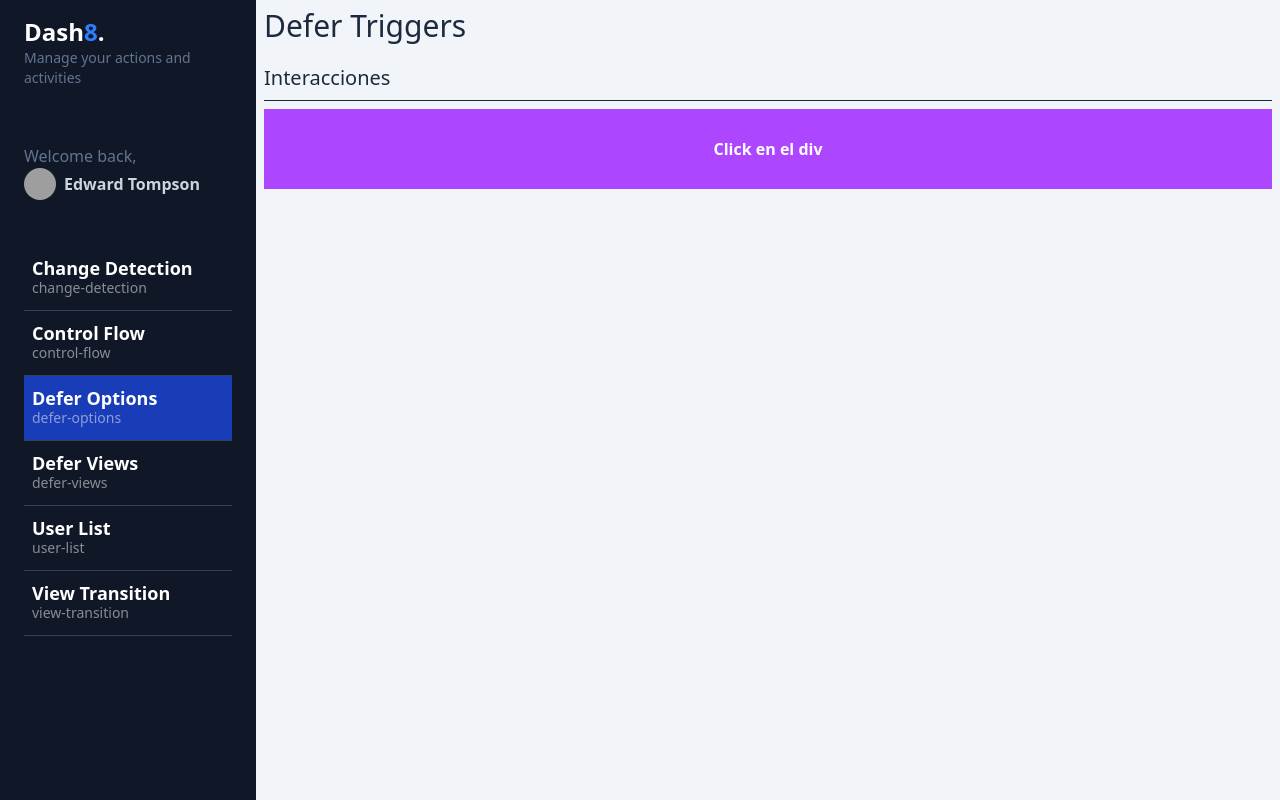
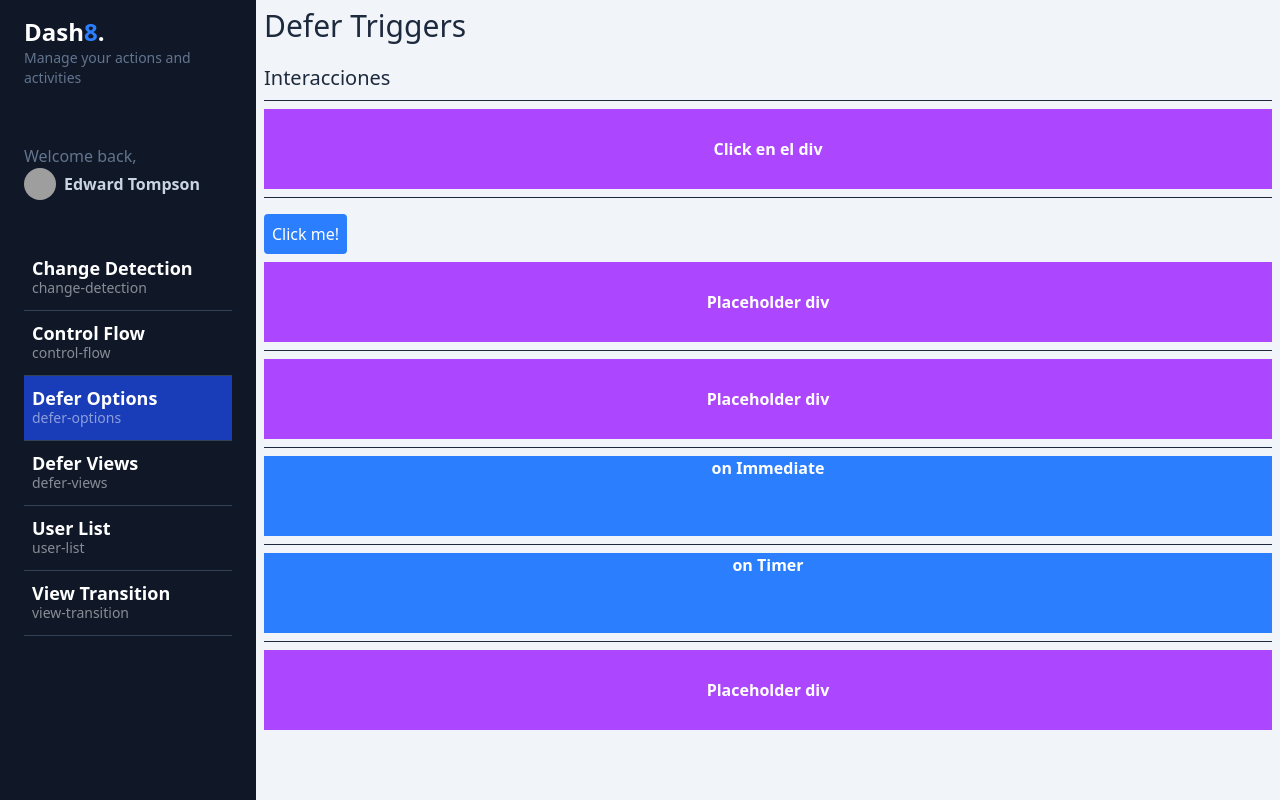
Before and after one commit to Ivanlopez-dev/angular-dashboard, an Angular app: page /dashboard/defer-options in a window 1280 px wide. Built offline with nearby package versions, Linux system fonts and the light colour scheme; grey boxes are pictures that could not be loaded.

Commit message:
add: ✨ defer triggers - interactions part 2

```diff
--- a/src/app/dashboard/pages/defer-options/defer-options.component.html
+++ b/src/app/dashboard/pages/defer-options/defer-options.component.html
@@ -6,7 +6,7 @@
 
   @defer (on interaction) {
   <app-heavy-loaders-fast cssClass="bg-blue-500 h-20">
-    <span class="flex justify-center items-center text-white font-bold">On Interaction</span>
+    <span class="flex justify-center items-center text-white font-bold">on Interaction</span>
   </app-heavy-loaders-fast>
 
   } @placeholder {
@@ -17,3 +17,87 @@
   </div>
   }
 </section>
+
+<section>
+  <hr class="my-2" />
+
+  <button
+    #btnInteraction
+    class="p-2 bg-blue-500 hover:bg-blue-700 transition-all rounded text-white my-2 cursor-pointer"
+  >
+    Click me!
+  </button>
+
+  @defer (on interaction(btnInteraction)) {
+  <app-heavy-loaders-fast cssClass="bg-blue-500 h-20">
+    <span class="flex justify-center items-center text-white font-bold">on Interaction</span>
+  </app-heavy-loaders-fast>
+
+  } @placeholder {
+  <div class="flex justify-center items-center text-white font-bold w-full h-20 bg-purple-500">
+    Placeholder div
+  </div>
+  }
+</section>
+
+<section>
+  <hr class="my-2" />
+
+  @defer (on hover) {
+  <app-heavy-loaders-fast cssClass="bg-blue-500 h-20">
+    <span class="flex justify-center items-center text-white font-bold">on Hover</span>
+  </app-heavy-loaders-fast>
+
+  } @placeholder {
+  <div class="flex justify-center items-center text-white font-bold w-full h-20 bg-purple-500">
+    Placeholder div
+  </div>
+  }
+</section>
+
+<section>
+  <hr class="my-2" />
+
+  @defer (on immediate) {
+  <app-heavy-loaders-fast cssClass="bg-blue-500 h-20">
+    <span class="flex justify-center items-center text-white font-bold">on Immediate</span>
+  </app-heavy-loaders-fast>
+
+  } @placeholder {
+  <div class="flex justify-center items-center text-white font-bold w-full h-20 bg-purple-500">
+    Placeholder div
+  </div>
+  }
+</section>
+
+<section>
+  <hr class="my-2" />
+
+  @defer (on timer(2000)) {
+  <app-heavy-loaders-fast cssClass="bg-blue-500 h-20">
+    <span class="flex justify-center items-center text-white font-bold">on Timer</span>
+  </app-heavy-loaders-fast>
+
+  } @placeholder {
+  <div class="flex justify-center items-center text-white font-bold w-full h-20 bg-green-500">
+    ⌚ 2 Segundos
+  </div>
+  }
+</section>
+
+<section>
+  <hr class="my-2" />
+
+  @defer (on hover; prefetch on idle) {
+  <app-heavy-loaders-fast cssClass="bg-blue-500 h-20">
+    <span class="flex justify-center items-center text-white font-bold"
+      >Combination: on Hover; on Idle</span
+    >
+  </app-heavy-loaders-fast>
+
+  } @placeholder {
+  <div class="flex justify-center items-center text-white font-bold w-full h-20 bg-purple-500">
+    Placeholder div
+  </div>
+  }
+</section>
```
